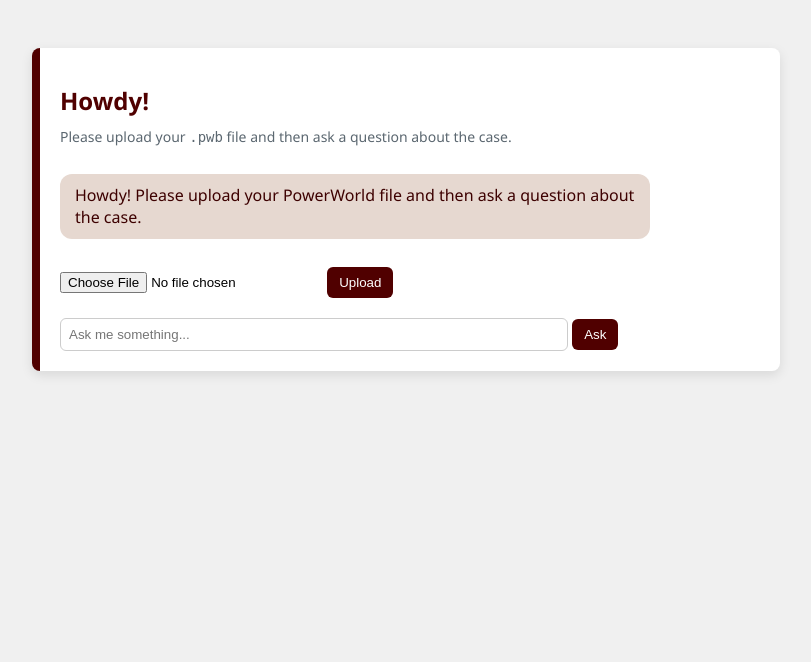
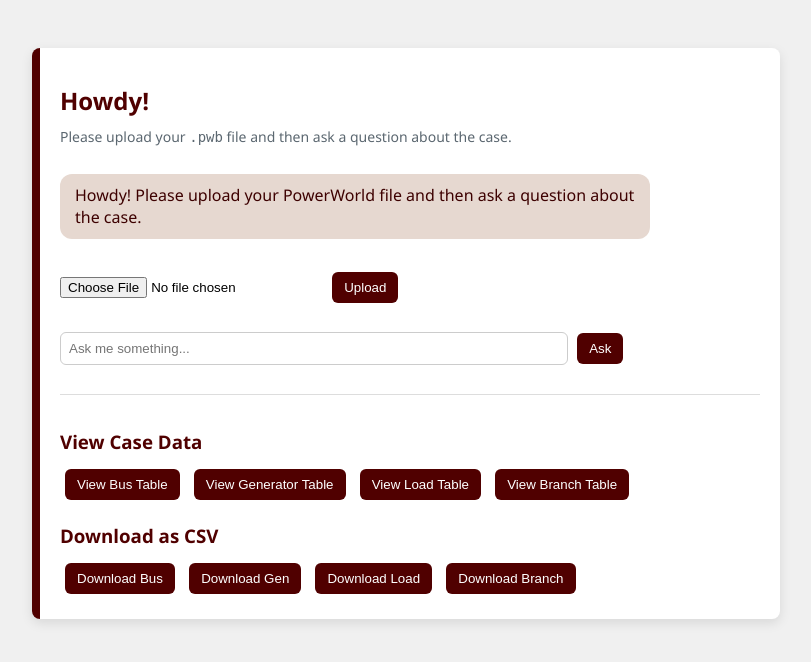
Before and after one commit to hwiyoonkim/PowerWorldChatbot, a Flask app: page / in a window 1280 px wide. Shown: the top 662 px of the page, without its empty margins (234-1045 px from the left). Run offline with Flask 3, Linux system fonts and the light colour scheme.

Commit message:
db working

```diff
--- a/app.py
+++ b/app.py
@@ -2,7 +2,8 @@ import os
 import sqlite3
 import traceback
 import re
-from flask import Flask, request, jsonify, render_template
+import csv
+from flask import Flask, request, jsonify, render_template, Response
 from werkzeug.utils import secure_filename
 from win32com.client import Dispatch
 import pythoncom
@@ -13,10 +14,13 @@ os.makedirs(UPLOAD_FOLDER, exist_ok=True)
 app.config['UPLOAD_FOLDER'] = UPLOAD_FOLDER
 
 
+# -----------------------------
+# DB utils
+# -----------------------------
 def init_db():
-    """Reset the database"""
     conn = sqlite3.connect('caseinfo.db')
     c = conn.cursor()
+    # wipe all tables cleanly
     c.execute("PRAGMA writable_schema = 1;")
     c.execute("DELETE FROM sqlite_master WHERE type IN ('table','index','trigger');")
     c.execute("PRAGMA writable_schema = 0;")
@@ -24,16 +28,80 @@ def init_db():
     conn.close()
 
 
+def ensure_text(x):
+    return "" if x is None else str(x)
+
+
+# -----------------------------
+# SimAuto -> SQLite helpers
+# -----------------------------
+def transpose_simauto(data, fields):
+    """
+    PowerWorld often returns data as column-major:
+      data = [ [values_for_field1], [values_for_field2], ... ]
+    We need to transpose -> rows per element.
+
+    If data already looks row-major (len(inner)==len(fields)), keep as-is.
+    """
+    if not data:
+        return []
+
+    # If it looks like column-major: outer length == num fields AND each inner is a list/tuple
+    column_major = (
+        len(data) == len(fields) and
+        all(hasattr(col, "__iter__") and not isinstance(col, (str, bytes)) for col in data)
+    )
+
+    if column_major:
+        # Number of elements = min length across field columns
+        n_elems = min(len(col) for col in data) if data else 0
+        rows = []
+        for i in range(n_elems):
+            row = [data[f_idx][i] if i < len(data[f_idx]) else None for f_idx in range(len(fields))]
+            rows.append(row)
+        return rows
+    else:
+        # Assume already row-major
+        return [r[:len(fields)] for r in data]
+
+
+def is_valid_row(obj, fields, row):
+    """
+    Reject header/junk rows. We validate using expected key columns.
+    """
+    try:
+        if obj == "Bus":
+            # Bus: row[0]=BusNum (int), row[1]=BusName (non-empty)
+            return str(row[0]).strip().isdigit() and len(str(row[1]).strip()) > 0
+        elif obj == "Gen":
+            # Gen: BusNum int, GenID non-empty
+            return str(row[0]).strip().isdigit() and len(str(row[1]).strip()) > 0
+        elif obj == "Load":
+            # Load: BusNum int, LoadID non-empty
+            return str(row[0]).strip().isdigit() and len(str(row[1]).strip()) > 0
+        elif obj == "Branch":
+            # Branch: FromBus int, ToBus int, Circuit non-empty
+            return str(row[0]).strip().isdigit() and str(row[1]).strip().isdigit() and len(str(row[2]).strip()) > 0
+        else:
+            # Default: accept
+            return True
+    except Exception:
+        return False
+
+
 def extract_and_store_case_data(pw):
-    """Extract selected stable fields and store into SQLite"""
+    """
+    Extract selected stable fields and store into SQLite.
+    Now transposes SimAuto output (column-major -> row-major) and validates rows.
+    """
     conn = sqlite3.connect("caseinfo.db")
     c = conn.cursor()
 
     schema = {
-        "Bus": ["BusNum", "BusName", "NomKV", "AreaNum", "ZoneNum"],
-        "Gen": ["BusNum", "GenID", "GenMW", "GenMvar", "Status"],
-        "Load": ["BusNum", "LoadID", "LoadMW", "LoadMvar", "Status"],
-        "Branch": ["BusNum", "BusNum:1", "LineCircuit", "MW", "Mvar", "Status"],
+        "Bus":    ["BusNum", "BusName", "NomKV",     "AreaNum", "ZoneNum"],
+        "Gen":    ["BusNum", "GenID",   "GenMW",     "GenMvar", "Status"],
+        "Load":   ["BusNum", "LoadID",  "LoadMW",    "LoadMvar","Status"],
+        "Branch": ["BusNum", "BusNum:1","LineCircuit","MW",     "Mvar",   "Status"],
     }
 
     for obj, fields in schema.items():
@@ -44,16 +112,25 @@ def extract_and_store_case_data(pw):
                 print(f"⚠️ Could not get {obj} data: {result}")
                 continue
 
-            # Create table
+            # Create table (use quoted identifiers so ':' is allowed)
             col_defs = ", ".join([f'"{f}" TEXT' for f in fields])
             c.execute(f'CREATE TABLE IF NOT EXISTS "{obj}" ({col_defs})')
+
+            # Transpose if needed
+            rows = transpose_simauto(data, fields)
 
             placeholders = ", ".join(["?"] * len(fields))
             insert_sql = f'INSERT INTO "{obj}" VALUES ({placeholders})'
 
-            for row in data:
-                clean_row = row[:len(fields)]
-                c.execute(insert_sql, clean_row)
+            inserted = 0
+            for row in rows:
+                if not is_valid_row(obj, fields, row):
+                    continue
+                clean_row = [ensure_text(x) for x in row[:len(fields)]]
+                if len(clean_row) == len(fields):
+                    c.execute(insert_sql, clean_row)
+                    inserted += 1
+            print(f"Inserted {inserted} {obj} rows")
 
         except Exception as e:
             print(f"Error extracting {obj}: {e}")
@@ -63,6 +140,9 @@ def extract_and_store_case_data(pw):
     conn.close()
 
 
+# -----------------------------
+# Routes
+# -----------------------------
 @app.route('/')
 def index():
     return render_template('index.html')
@@ -101,36 +181,89 @@ def upload():
         return jsonify({'error': f"Failed to open or extract case: {e}"}), 500
 
 
+@app.route('/view/<table>')
+def view_table(table):
+    """Render the whole table as HTML (no row limit)."""
+    conn = sqlite3.connect("caseinfo.db")
+    c = conn.cursor()
+    try:
+        c.execute(f'SELECT * FROM "{table}"')
+        rows = c.fetchall()
+        cols = [desc[0] for desc in c.description]
+    except Exception as e:
+        return f"<h3>Error: {e}</h3>"
+    finally:
+        conn.close()
+
+    html = f"<h2>{table} (rows: {len(rows)})</h2>"
+    html += f'<p><a href="/download/{table}">Download {table} as CSV</a> | <a href="/">Back</a></p>'
+    html += "<div style='overflow:auto; max-height:75vh; border:1px solid #ddd;'>"
+    html += "<table border='1' cellpadding='5' style='border-collapse:collapse; width:100%;'>"
+    html += "<tr>" + "".join([f"<th>{col}</th>" for col in cols]) + "</tr>"
+    for row in rows:
+        html += "<tr>" + "".join([f"<td>{'' if v is None else v}</td>" for v in row]) + "</tr>"
+    html += "</table></div>"
+    return html
+
+
+@app.route('/download/<table>')
+def download_table(table):
+    """Download a table as CSV."""
+    conn = sqlite3.connect("caseinfo.db")
+    c = conn.cursor()
+    try:
+        c.execute(f'SELECT * FROM "{table}"')
+        rows = c.fetchall()
+        cols = [desc[0] for desc in c.description]
+    except Exception as e:
+        conn.close()
+        return f"<h3>Error: {e}</h3>"
+    finally:
+        conn.close()
+
+    def generate_csv():
+        yield ",".join(cols) + "\n"
+        for row in rows:
+            yield ",".join([("" if v is None else str(v)) for v in row]) + "\n"
+
+    return Response(
+        generate_csv(),
+        mimetype="text/csv",
+        headers={"Content-Disposition": f"attachment;filename={table}.csv"}
+    )
+
+
 @app.route('/ask', methods=['POST'])
 def ask():
-    data = request.get_json()
-    question = data.get("question", "").lower()
+    data = request.get_json() or {}
+    # accept both "question" and "query" (your front-end uses "query")
+    question = (data.get("question") or data.get("query") or "").lower().strip()
 
     conn = sqlite3.connect("caseinfo.db")
     c = conn.cursor()
 
     try:
         if "how many buses" in question:
-            c.execute("SELECT COUNT(*) FROM Bus")
+            c.execute('SELECT COUNT(*) FROM "Bus"')
             count = c.fetchone()[0]
             return jsonify({"answer": f"There are {count} buses in the system."})
 
         if "bus" in question and "kv" in question:
-            match = re.search(r'bus\s+(\d+)', question)
-            if match:
-                busnum = match.group(1)
-                c.execute("SELECT BusName, NomKV FROM Bus WHERE BusNum=?", (busnum,))
+            m = re.search(r'bus\s+(\d+)', question)
+            if m:
+                busnum = m.group(1)
+                c.execute('SELECT "BusName","NomKV" FROM "Bus" WHERE "BusNum"=?', (busnum,))
                 row = c.fetchone()
                 if row:
                     return jsonify({"answer": f"Bus {busnum} ({row[0]}) nominal kV: {row[1]}"} )
                 else:
                     return jsonify({"answer": f"No info found for bus {busnum}."})
 
-        return jsonify({"answer": f"Sorry, I can't answer that yet. You asked: {question}"})
+        return jsonify({"answer": f"Sorry, I can't answer that yet. You asked: {question}"}), 200
 
     except Exception as e:
         traceback.print_exc()
-        return jsonify({"answer": f"Error querying DB: {e}"})
+        return jsonify({"answer": f"Error querying DB: {e}"}), 200
 
     finally:
         conn.close()
--- a/templates/index.html
+++ b/templates/index.html
@@ -73,6 +73,7 @@
       border: none;
       border-radius: 6px;
       cursor: pointer;
+      margin: 5px;
     }
     button:hover {
       background-color: #3a0000;
@@ -80,6 +81,15 @@
     #spinner {
       display: none;
       margin-top: 10px;
+    }
+    .table-links {
+      margin-top: 25px;
+      padding-top: 15px;
+      border-top: 1px solid #ddd;
+    }
+    .table-links h3 {
+      margin-bottom: 10px;
+      color: #500000;
     }
   </style>
 </head>
@@ -103,6 +113,21 @@
     <div>
       <input type="text" id="question" placeholder="Ask me something..." />
       <button onclick="ask()">Ask</button>
+    </div>
+
+    <!-- New section: View tables -->
+    <div class="table-links">
+      <h3>View Case Data</h3>
+      <button onclick="window.location.href='/view/Bus'">View Bus Table</button>
+      <button onclick="window.location.href='/view/Gen'">View Generator Table</button>
+      <button onclick="window.location.href='/view/Load'">View Load Table</button>
+      <button onclick="window.location.href='/view/Branch'">View Branch Table</button>
+
+      <h3>Download as CSV</h3>
+      <button onclick="window.location.href='/download/Bus'">Download Bus</button>
+      <button onclick="window.location.href='/download/Gen'">Download Gen</button>
+      <button onclick="window.location.href='/download/Load'">Download Load</button>
+      <button onclick="window.location.href='/download/Branch'">Download Branch</button>
     </div>
   </div>
 
```
